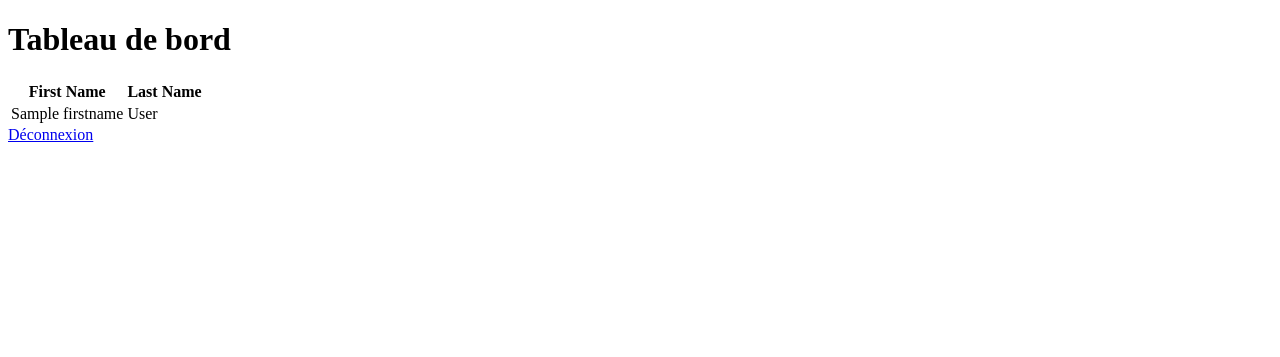
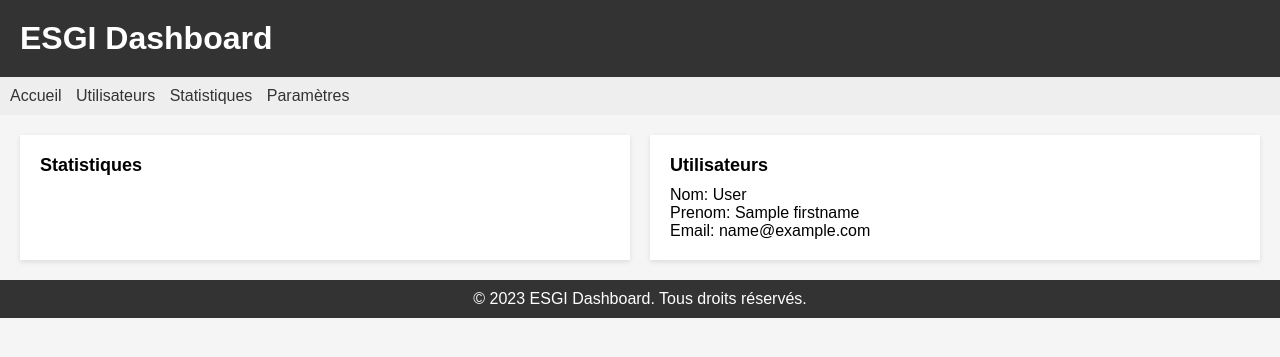
Before and after one commit to blandine-228/PA_IW_G7, a PHP site: template www/Views/dashboard.view.php in a window 1280 px wide. Shown: the top 357 px of the page. Run offline with PHP 8.4, Linux system fonts and the light colour scheme; the template is opened without the code that fills it: most values are stand-ins (such as "Sample title", 1, 10 or a date in 2020).

Commit message:
Dashboard modif

```diff
--- a/www/Views/back.tpl.php
+++ b/www/Views/back.tpl.php
@@ -8,10 +8,10 @@
 
 </head>
 <body>
-    <h1>Template Back</h1>
+
 
     <!-- inclure la vue -->
-    <?php include $this->view;?>
+
 
 </body>
 </html>
--- /dev/null
+++ b/www/Views/dashboard.css
@@ -0,0 +1,62 @@
+body, h1, h2, p, ul, li {
+    margin: 0;
+    padding: 0;
+}
+
+/* Style de base */
+body {
+    font-family: Arial, sans-serif;
+    background-color: #f5f5f5;
+}
+
+header {
+    background-color: #333;
+    color: #fff;
+    padding: 20px;
+}
+
+nav {
+    background-color: #eee;
+    padding: 10px;
+}
+
+nav ul {
+    list-style-type: none;
+    margin: 0;
+    padding: 0;
+}
+
+nav ul li {
+    display: inline;
+    margin-right: 10px;
+}
+
+nav ul li a {
+    color: #333;
+    text-decoration: none;
+}
+
+section.main-content {
+    margin: 20px;
+    display: grid;
+    grid-template-columns: repeat(auto-fit, minmax(300px, 1fr));
+    gap: 20px;
+}
+
+.widget {
+    background-color: #fff;
+    padding: 20px;
+    box-shadow: 0 2px 5px rgba(0, 0, 0, 0.1);
+}
+
+.widget h2 {
+    font-size: 18px;
+    margin-bottom: 10px;
+}
+
+footer {
+    background-color: #333;
+    color: #fff;
+    padding: 10px;
+    text-align: center;
+}
--- a/www/Views/dashboard.view.php
+++ b/www/Views/dashboard.view.php
@@ -1,34 +1,43 @@
 <!DOCTYPE html>
 <html>
 <head>
-    <title>Tableau de bord</title>
-    <!-- Ajoutez ici les balises meta, les liens CSS et les scripts JavaScript nécessaires -->
+    <title>Dashboard</title>
+    <link rel="stylesheet" type="text/css" href="../Views/dashboard.css">
 </head>
 <body>
-    <h1>Tableau de bord</h1>
-
-    <table>
-    <thead>
-        <tr>
-            <th>First Name</th>
-            <th>Last Name</th>
-        </tr>
-    </thead>
-    <tbody>
-        <?php if (isset($data)): ?>
+    <header>
+        <h1>ESGI Dashboard</h1>
+    </header>
+    <nav>
+        <ul>
+            <li><a href="#">Accueil</a></li>
+            <li><a href="#">Utilisateurs</a></li>
+            <li><a href="#">Statistiques</a></li>
+            <li><a href="#">Paramètres</a></li>
+        </ul>
+    </nav>
+    <section class="main-content">
+        <div class="widget">
+            <h2>Statistiques</h2>
+            <div class="widget-content">
+                <!-- Contenu du widget de statistiques -->
+            </div>
+        </div>
+        <div class="widget">
+            <h2>Utilisateurs</h2>
+            <div class="widget-content">
             <?php foreach ($data as $row): ?>
-                <tr>
-                    <td><?php echo $row['firstname']; ?></td>
-                    <td><?php echo $row['lastname']; ?></td>
-                </tr>
-            <?php endforeach; ?>
-        <?php endif; ?>
-    </tbody>
-</table>
-
-
-    <a href="/logout">Déconnexion</a> <!-- Lien de déconnexion -->
-
-    <!-- Ajoutez ici les scripts JavaScript supplémentaires si nécessaire -->
+            <p>Nom: <?php echo $row['lastname']; ?></p>
+            <p>Prenom: <?php echo $row['firstname']; ?></p>
+            <p>Email: <?php echo $row['email']; ?></p>
+            <!-- Ajouter d'autres informations de la base de données à afficher -->
+        <?php endforeach; ?>
+            </div>
+        </div>
+        <!-- Ajouter d'autres widgets ici -->
+    </section>
+    <footer>
+        <p>© 2023 ESGI Dashboard. Tous droits réservés.</p>
+    </footer>
 </body>
 </html>
```
